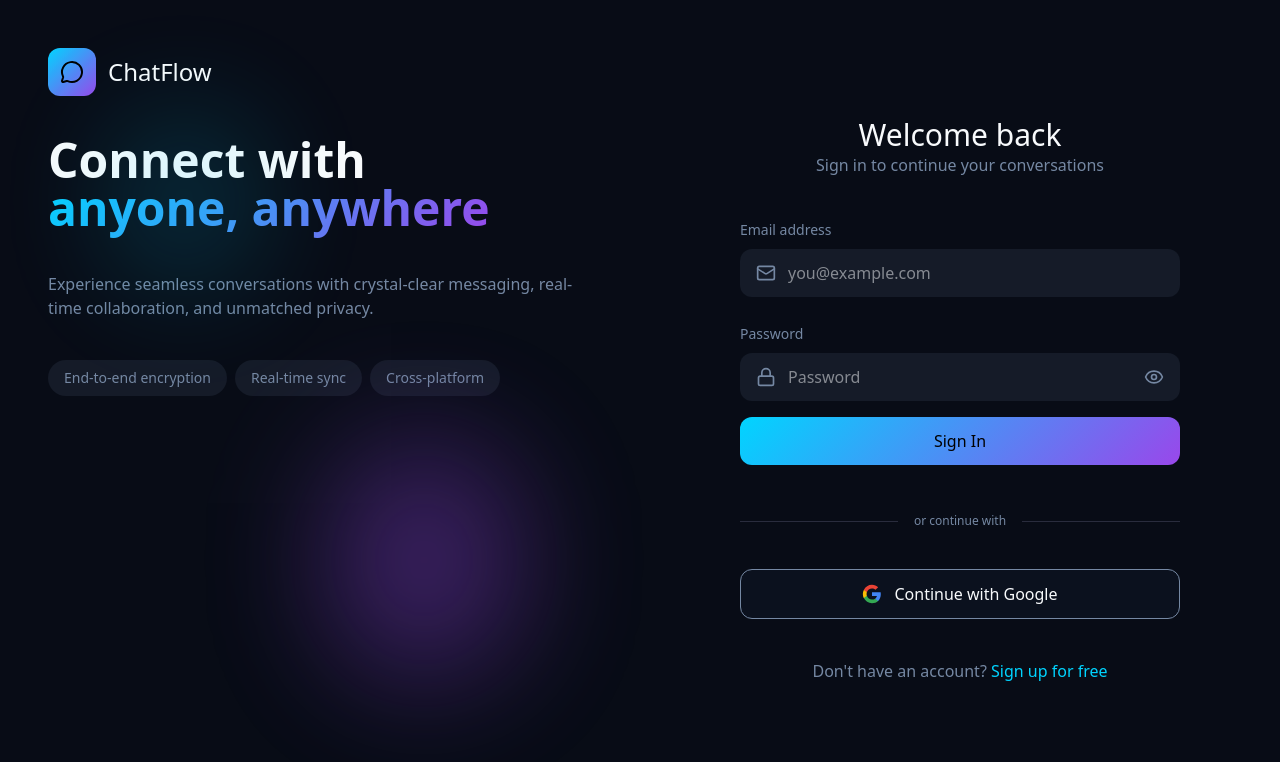
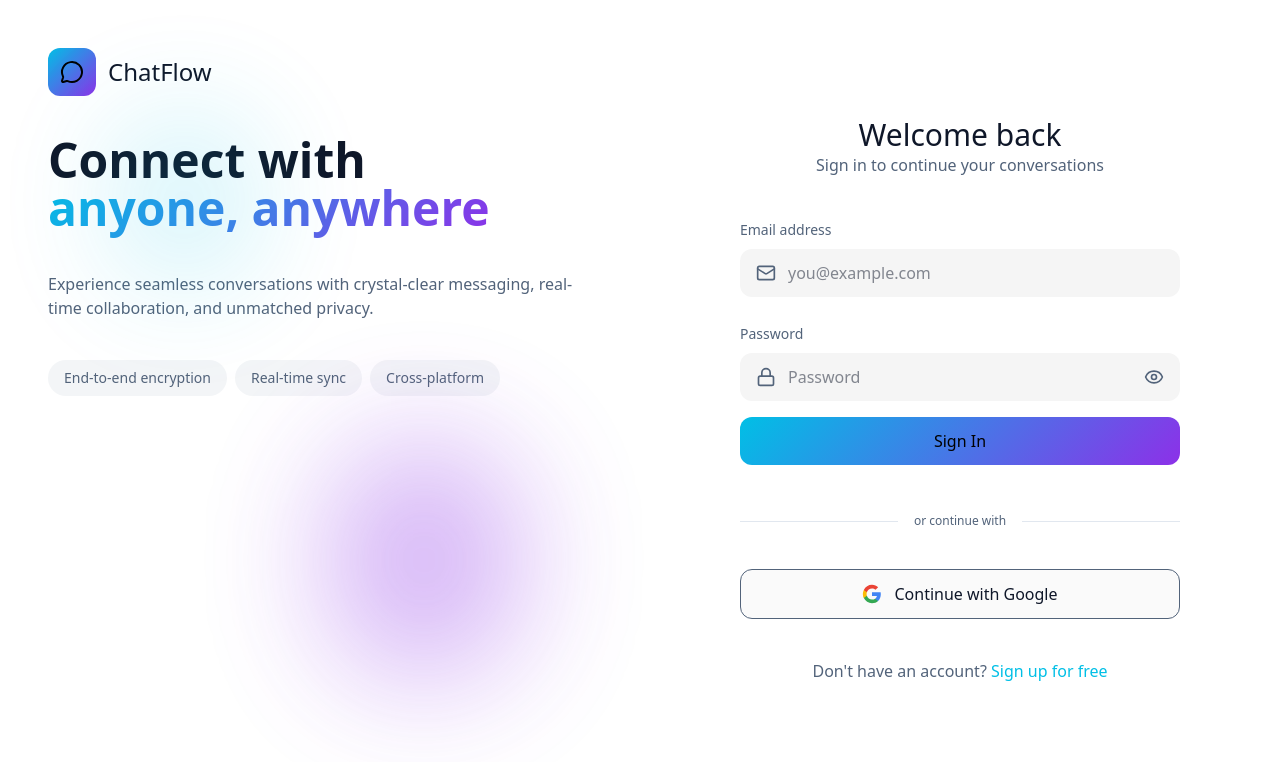
Before and after one commit to Tiwari-shivang/chatUI, a React (Vite) app: page / in a window 1280 px wide. Shown: the top 762 px of the page. Built offline with nearby package versions, Linux system fonts and the light colour scheme.

Commit message:
theme toggle

```diff
--- a/src/components/Login.tsx
+++ b/src/components/Login.tsx
@@ -4,6 +4,17 @@ import { useState } from "react";
 
 export const Login: React.FC = () => {
     const [isPasswordVisible, setIsPasswordVisible] = useState(false);
+    const [isDark, setIsDark] = useState(true);
+    const handleTheme = () => {
+        console.log("jj")
+        if(isDark){
+            document.documentElement.classList.remove("dark");
+            setIsDark(false);
+            return;
+        }
+        document.documentElement.classList.add("dark");
+        setIsDark(true);
+    }
     return (
         <section className="template flex justify-center items-center">
             <div className="custom-grid gap-vertical max-w-[95%]">
@@ -45,7 +56,7 @@ export const Login: React.FC = () => {
                             </span>
                         </div>
                     </div>
-                    <button className="btn-sso mt-10">
+                    <button type="button" className="btn-sso mt-10" onClick={() => handleTheme()}>
                         <svg className="w-5 h-5" viewBox="0 0 24 24">
                             <path
                                 fill="#4285F4"
--- a/src/index.css
+++ b/src/index.css
@@ -3,44 +3,69 @@
 
 @layer base {
   :root {
+    --background: 0 0% 100%;
+    --foreground: 222 47% 11%;
+
+    --primary: 190 100% 45%;
+    --primary-foreground: 0 0% 100%;
+
+    --secondary: 270 80% 55%;
+    --secondary-foreground: 0 0% 100%;
+
+    --component: 0 0% 98%;
+    --component-foreground: 222 47% 11%;
+
+    --input: 0 0% 96%;
+    --border: 214 32% 91%;
+
+    --muted: 210 20% 94%;
+    --muted-foreground: 215 20% 40%;
+
+    --accent: 210 20% 96%;
+    --accent-foreground: 222 47% 11%;
+
+    --radius: 0.75rem;
+
+    --font-body: 'Inter', sans-serif;
+    --font-heading: 'Space Grotesk', sans-serif;
+
+    --gradient-primary: linear-gradient(
+      135deg,
+      hsl(190 100% 45%) 0%,
+      hsl(270 80% 55%) 100%
+    );
+  }
+  .dark {
+    --background: 222 47% 6%;
+    --foreground: 210 40% 98%;
+
     --primary: 190 100% 50%;
     --primary-foreground: 222 47% 6%;
 
     --secondary: 270 80% 60%;
     --secondary-foreground: 210 40% 98%;
 
-    --background: 222 47% 6%;
-    --foreground: 210 40% 98%;
+    --component: 222 47% 8%;
+    --component-foreground: 210 40% 98%;
 
     --input: 222 30% 12%;
-
-    --border: 231 20% 20%;
+    --border: 222 30% 18%;
 
     --muted: 222 30% 15%;
-    --muted-foreground: 215 20% 55%;
+    --muted-foreground: 215 20% 60%;
 
     --accent: 222 30% 12%;
     --accent-foreground: 210 40% 98%;
 
-    --component: 222 47% 8%;
-    --component-foreground: 210 40% 98%;
-
-    --radius: 0.75rem;
-
-    --font-body: 'Inter', sans-serif;
-    --font-heading: 'Space Grotesk', sans-serif;
-
-    --gradient-primary: linear-gradient(135deg, hsl(190, 100%, 50%) 0%, hsl(270, 80%, 60%) 100%);
+    --gradient-primary: linear-gradient(
+      135deg,
+      hsl(190 100% 50%) 0%,
+      hsl(270 80% 60%) 100%
+    );
   }
 
-  .dark {
-    --background: 0 0% 100%;
-    --foreground: 222 47% 11%;
+}
 
-    --primary: 222 100% 45%;
-    --secondary: 271 80% 55%;
-  }
-}
 
 @layer components {
   .custom-grid {
```
